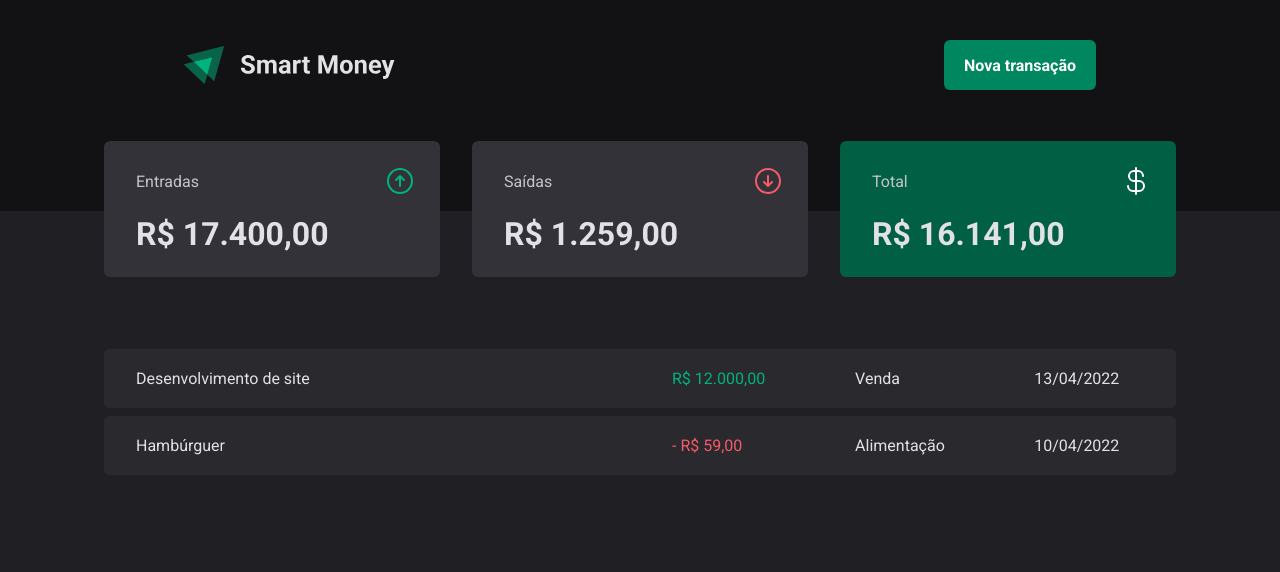
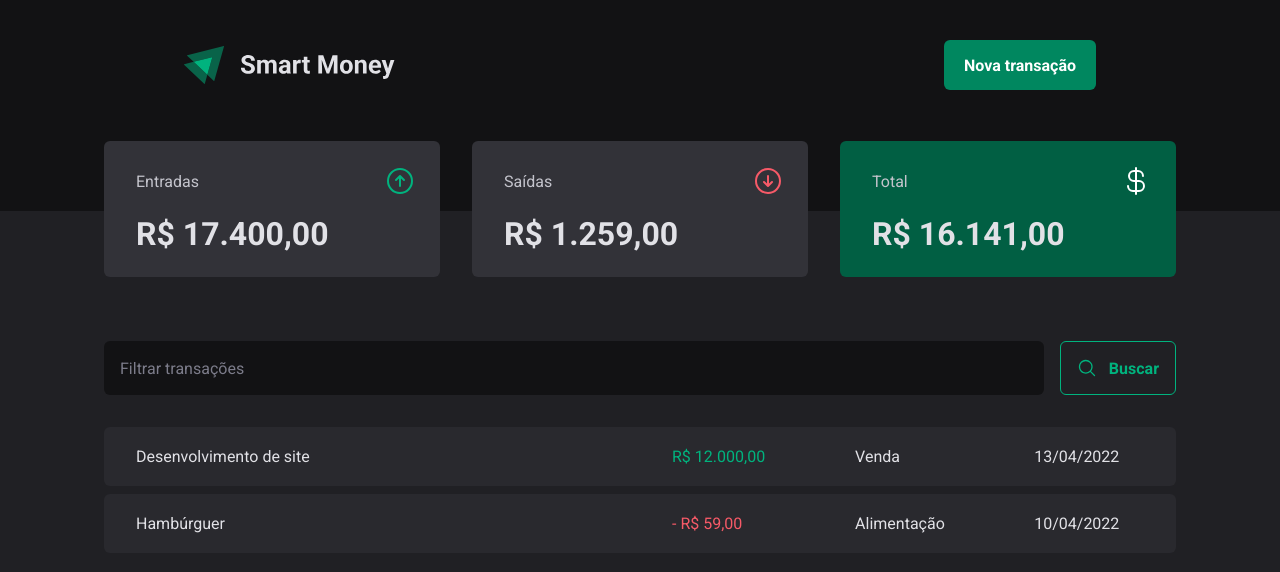
Before and after one commit to holices/smart-money, a React (Vite) app: page / in a window 1280 px wide. Shown: the top 572 px of the page. Built offline with nearby package versions, Linux system fonts and the light colour scheme.

Commit message:
➕ feat: Created input SearchForm

```diff
--- /dev/null
+++ b/src/pages/Transactions/components/SearchForm/index.tsx
@@ -0,0 +1,15 @@
+import { MagnifyingGlass } from "@phosphor-icons/react";
+import { SearchFormContainer } from "./styles";
+
+export function SearchForm() {
+  return (
+    <SearchFormContainer>
+      <input type="text" placeholder="Filtrar transações" />
+
+      <button type="submit">
+        <MagnifyingGlass size={20} />
+        Buscar
+      </button>
+    </SearchFormContainer>
+  )
+}
--- /dev/null
+++ b/src/pages/Transactions/components/SearchForm/styles.ts
@@ -0,0 +1,39 @@
+import { styled } from "styled-components";
+
+export const SearchFormContainer = styled.form`
+  display: flex;
+  gap: 1.6rem;
+
+  input {
+    flex: 1;
+    border-radius: 6px;
+    border: 0;
+    background-color: ${props => props.theme['gray-900']};
+    color: ${props => props.theme['gray-300']};
+    padding: 1.6rem;
+
+    &::placeholder {
+      color: ${props => props.theme['gray-500']};
+    }
+  }
+
+  button {
+    display: flex;
+    align-items: center;
+    gap: 1.2rem;
+    border: 0;
+    padding: 1.6rem;
+    background: transparent;
+    border: 1px solid ${props => props.theme['green-300']};
+    color: ${props => props.theme['green-300']};
+    font-weight: bold;
+    border-radius: 6px;
+
+    &:hover {
+      background-color: ${props => props.theme['green-500']};
+      color: ${props => props.theme['white']};
+      border: 1px solid ${props => props.theme['green-500']};
+      transition: background-color 0.2s, color 0.2s, color 0.2s;
+    }
+  }
+`
--- a/src/pages/Transactions/index.tsx
+++ b/src/pages/Transactions/index.tsx
@@ -1,5 +1,6 @@
 import { Header } from "../../components/Header";
 import { Summary } from "../../components/Summary";
+import { SearchForm } from "./components/SearchForm";
 import { PriceHighlight, TransactionsContainer, TransactionsTable } from "./styles";
 
 export function Transactions() {
@@ -8,7 +9,9 @@
       <Header />
       <Summary />
 
+
       <TransactionsContainer>
+        <SearchForm />
         <TransactionsTable>
           <tbody>
             <tr>
--- a/src/pages/Transactions/styles.ts
+++ b/src/pages/Transactions/styles.ts
@@ -11,7 +11,7 @@
   width: 100%;
   border-collapse: separate;
   border-spacing: 0 0.8rem;
-  //margin-top: 2.4rem;
+  margin-top: 2.4rem;
 
   td {
     padding: 2rem 3.2rem;
```
